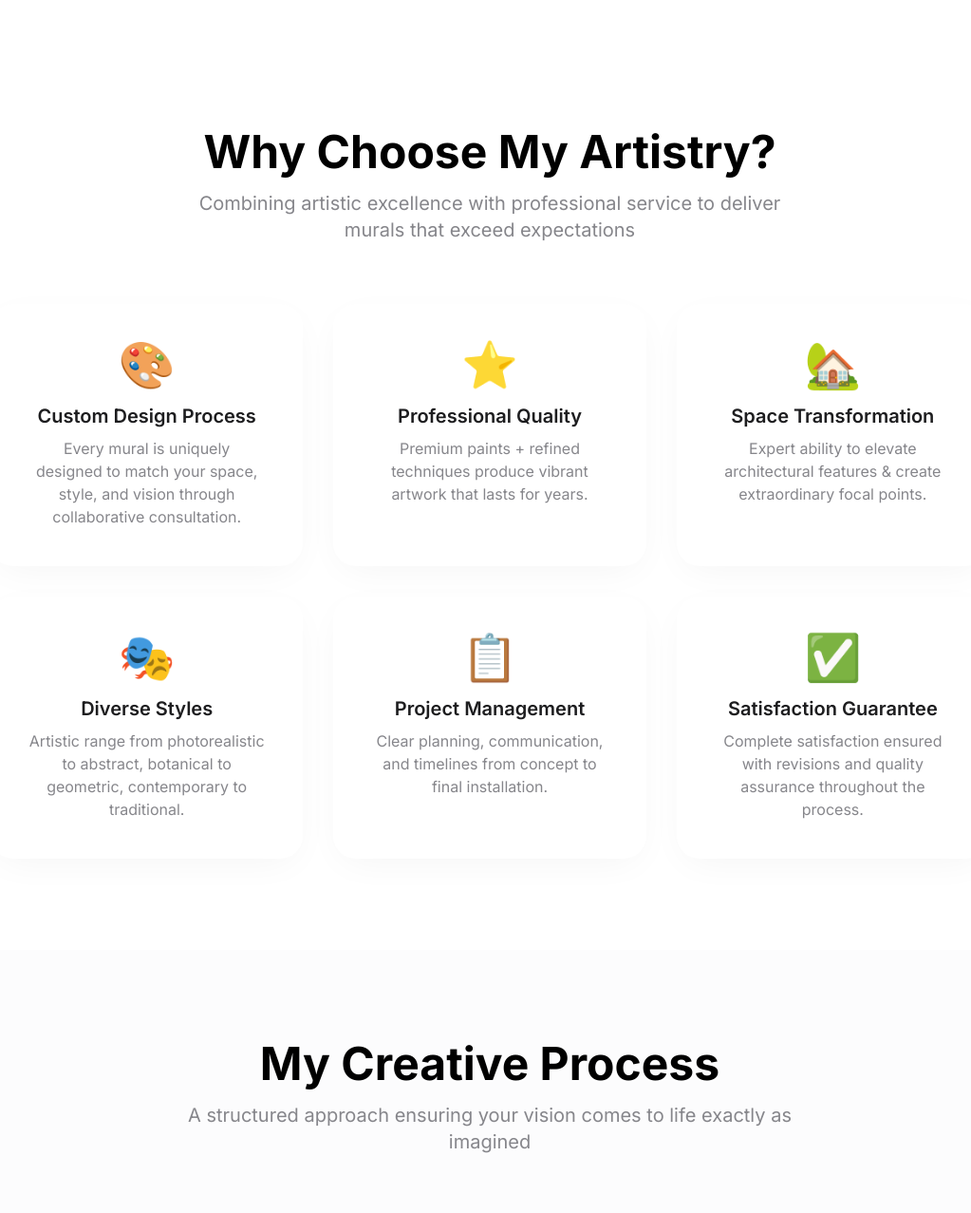
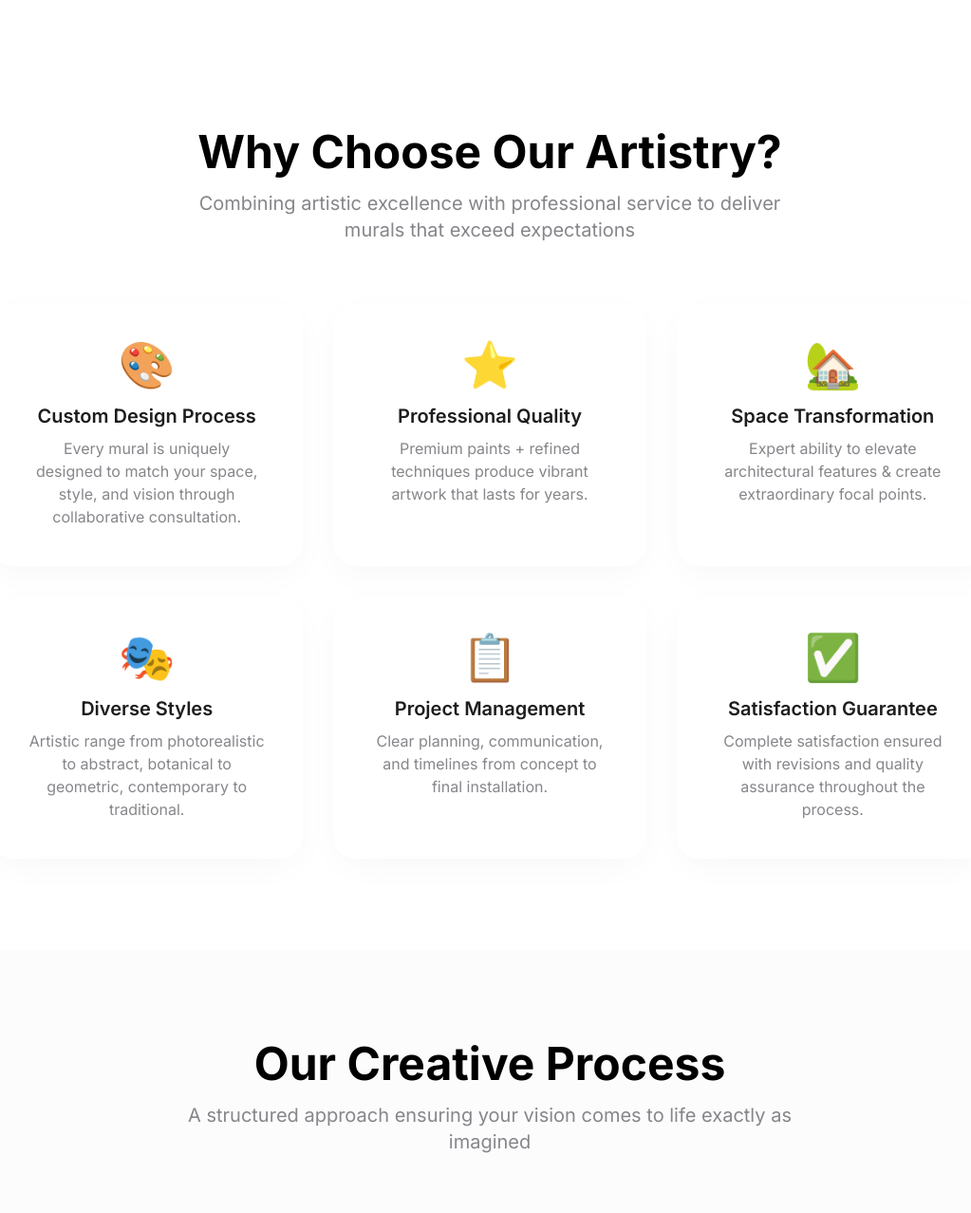
Before and after one commit to knockknockart13/portfolio-site, a plain HTML site: page index.html in a window 1280 px wide. Shown: the part 5900-7177 px from the top of the page at 95% size, without its empty margins (124-1147 px from the left). Drawn offline with nearby package versions, Linux system fonts and the light colour scheme.

Commit message:
Update index.html

```diff
--- a/index.html
+++ b/index.html
@@ -451,7 +451,7 @@
   <div class="max-w-[1100px] mx-auto px-6 text-center">
 
     <h2 class="text-4xl md:text-5xl font-bold text-black mb-4">
-      Why Choose My Artistry?
+      Why Choose Our Artistry?
     </h2>
 
     <p class="text-lg md:text-xl text-apple-text mb-16 max-w-2xl mx-auto">
@@ -524,7 +524,7 @@
   <div class="max-w-[1100px] mx-auto px-6 text-center">
 
     <h2 class="text-4xl md:text-5xl font-bold text-black mb-4">
-      My Creative Process
+      Our Creative Process
     </h2>
 
     <p class="text-lg md:text-xl text-apple-text mb-16 max-w-2xl mx-auto">
```
